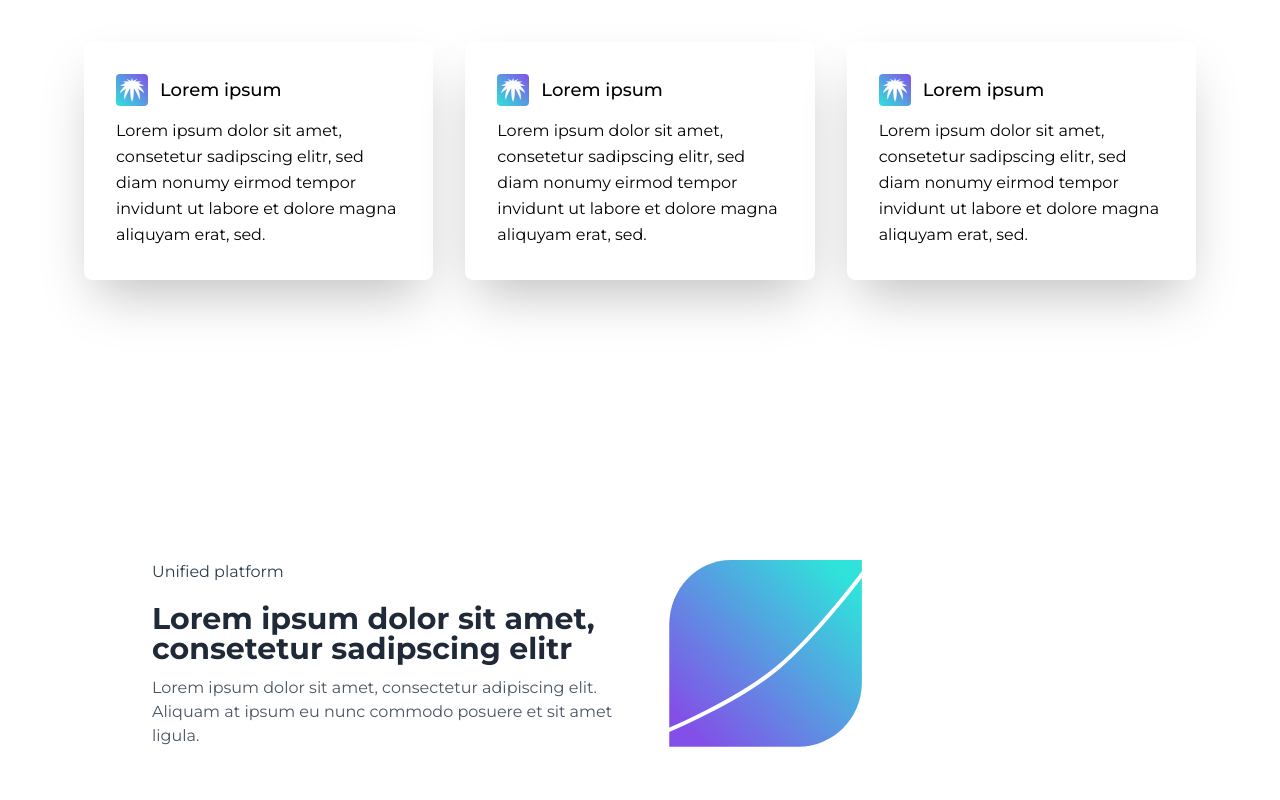
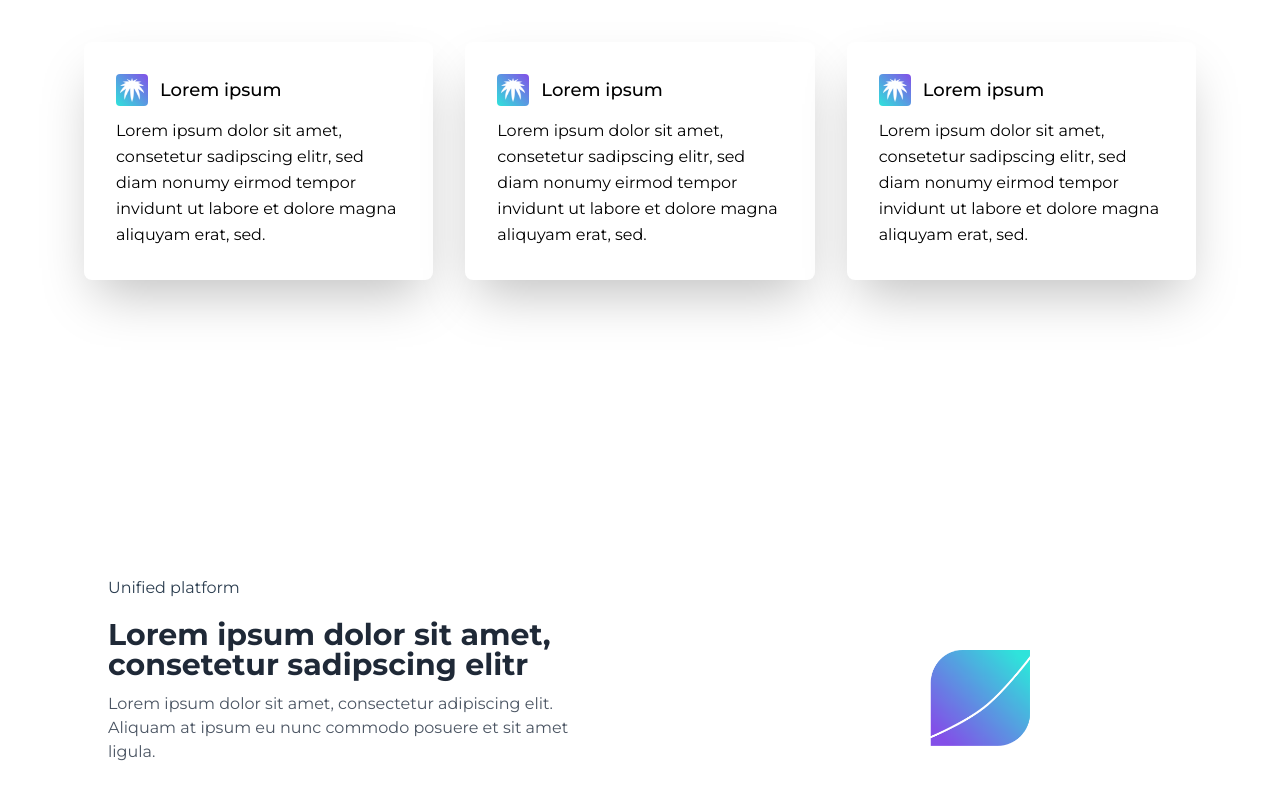
Before and after one commit to MahaaAlzahrani/takamol-hub-spa, a Vue app: page / in a window 1280 px wide. Shown: the part 1242-2042 px from the top of the page. Built offline with nearby package versions, Linux system fonts and the light colour scheme.

Commit message:
Add pl-72 for takamol hub

```diff
--- a/src/components/home/UnifiedPlatform.vue
+++ b/src/components/home/UnifiedPlatform.vue
@@ -1,7 +1,7 @@
 <template>
 	<section class="py-16 mx-16">
-		<div class="container max-w-5xl mx-auto m-8">
-			<div class="flex flex-wrap">
+		<div class="container px-5 py-12 mx-auto">
+			<div class="flex flex-wrap items-center">
 				<div class="w-5/6 sm:w-1/2 p-6">
 					<h2 class="w-full small-heading w400 text-left">Unified platform</h2>
 					<div class="w-full mb-4">
@@ -17,8 +17,8 @@
 						<br />
 					</p>
 				</div>
-				<div class="w-full sm:w-1/2 p-6">
-                    <img class="w-26 h-22" :src="require('@/assets/img/Logo-color.png')" alt="" />
+				<div class="w-full sm:w-1/2 pl-72">
+                    <img class="w-28 h-24" :src="require('@/assets/img/Logo-color.png')" alt="" />
 				</div>
 			</div>
 		</div>
```
